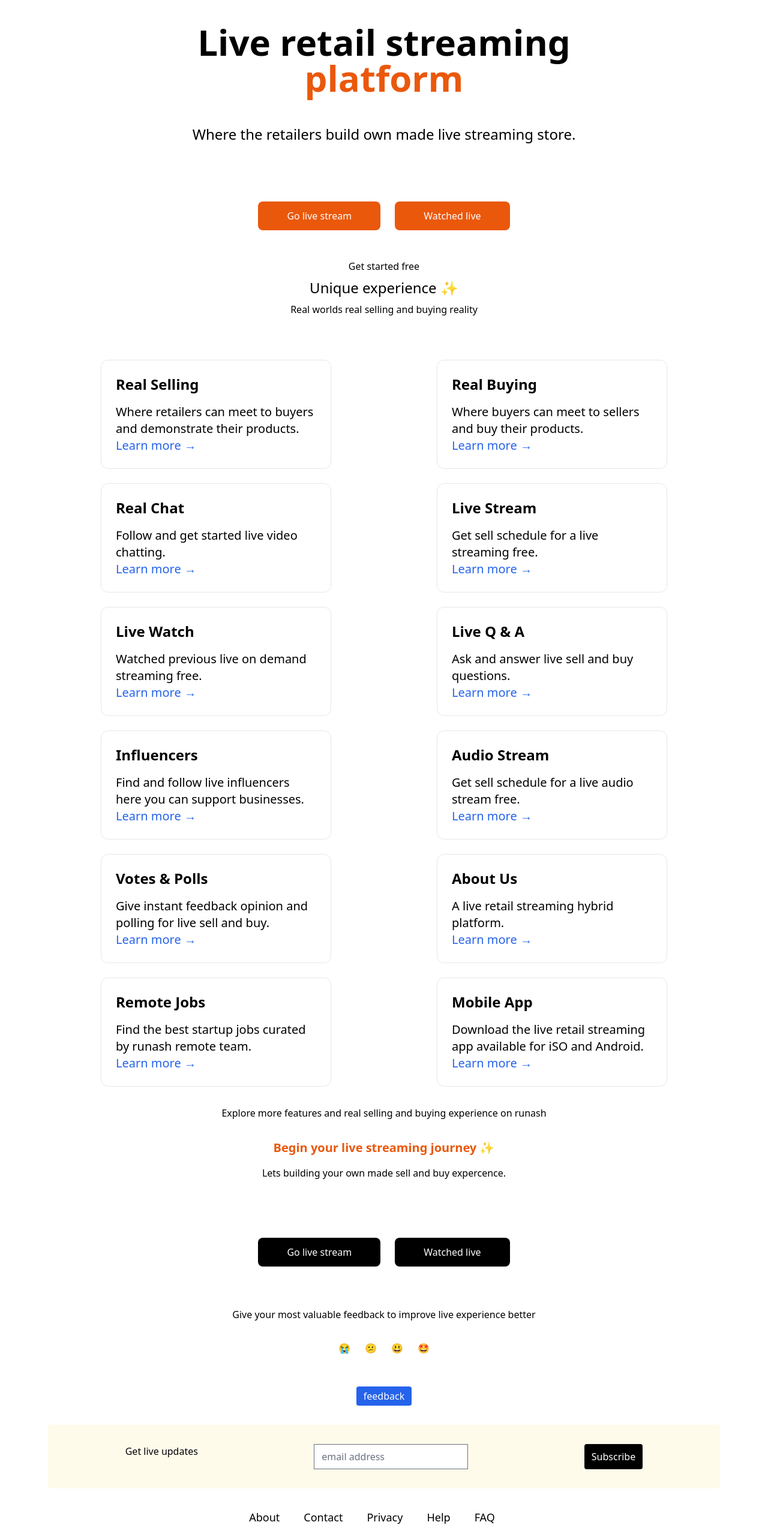
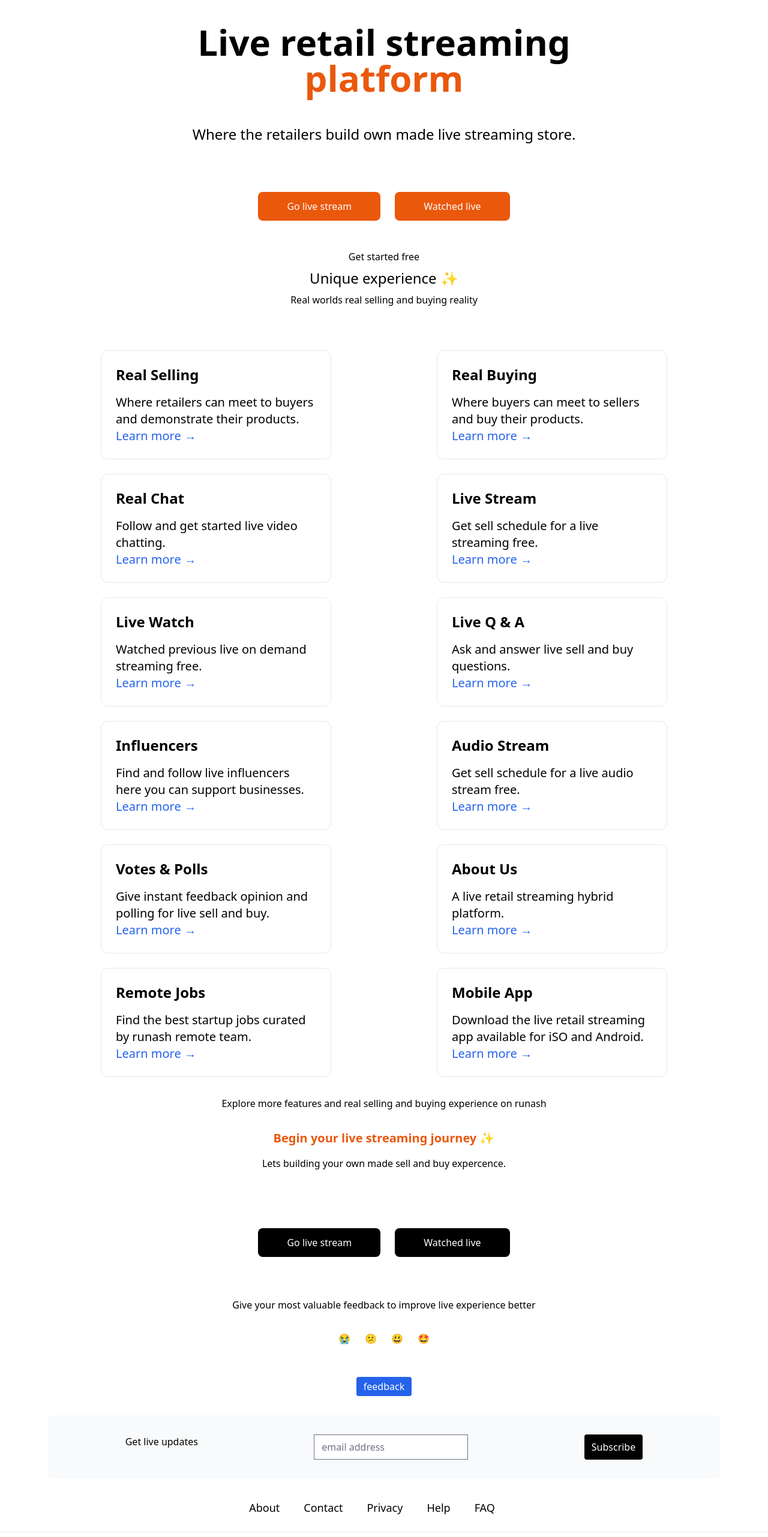
Before and after one commit to Vaibhavmurmu/nextjs13, a Next.js app: page / in a window 1280 px wide. Shown: the part 234-2797 px from the top of the page at 60% size. Built offline with nearby package versions, Linux system fonts and the light colour scheme.

Commit message:
Update index.js

```diff
--- a/pages/index.js
+++ b/pages/index.js
@@ -27,13 +27,13 @@ export default function Index() {
         <p className="mt-12 text-2xl bottom-2">
           Where the retailers build own made live streaming store.
         </p>
-        <div className="flex gap-6 mt-12 max-w-0xl flex-wrap items-center justify-around">
-        <button className="bg-orange-600 hover:bg-black text-white font-medium py-3 px-12 rounded-lg p-3 mt-12">
+        <div className="flex gap-6 mt-10 max-w-0xl flex-wrap items-center justify-around">
+        <button className="bg-orange-600 hover:bg-black text-white font-medium py-3 px-12 rounded-lg p-3 mt-10">
           <Link href="/register">
             <a>Go live stream</a>
          </Link>
         </button>
-        <button className="bg-orange-600 hover:bg-black text-white font-medium py-3 px-12 rounded-lg p-3 mt-12">
+        <button className="bg-orange-600 hover:bg-black text-white font-medium py-3 px-12 rounded-lg p-3 mt-10">
           <Link href="/register">
             <a>Watched live</a>
           </Link>
@@ -247,7 +247,7 @@ export default function Index() {
           <button className="mt-12 bg-blue-600 text-white hover:bg-amber-50 hover:text-black font-n py-1 px-3 rounded">feedback</button>
 
 
-        <div className="mt-8 flex max-w-8xl flex-wrap item-centre justify-around bg-amber-50 sm:w-full bg- p-8 rounded">
+        <div className="mt-8 flex max-w-full flex-wrap item-centre justify-around bg-gray-50 sm:w-full p-8 rounded">
           <h2 className="text-bold">
             Get live updates
           </h2>
```
